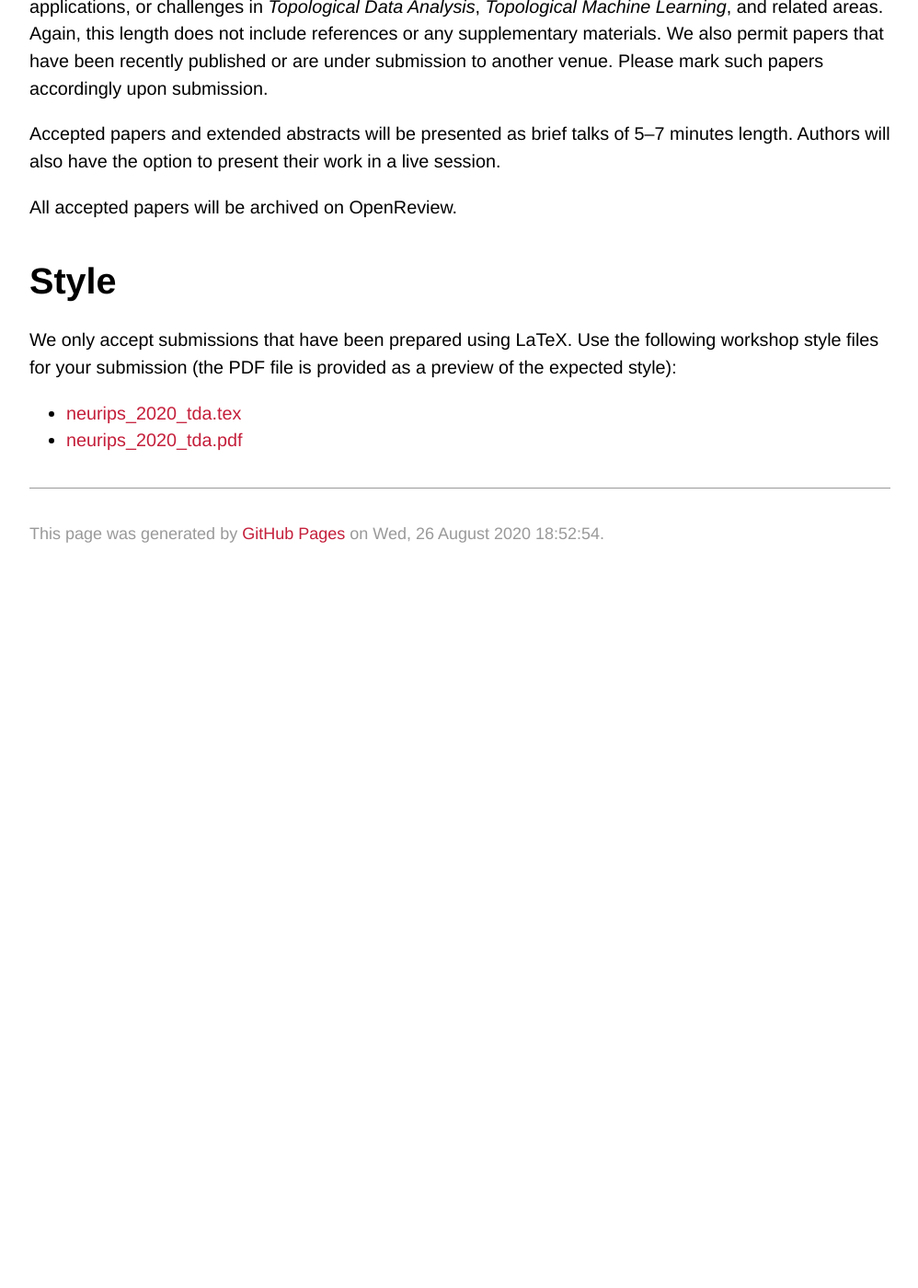
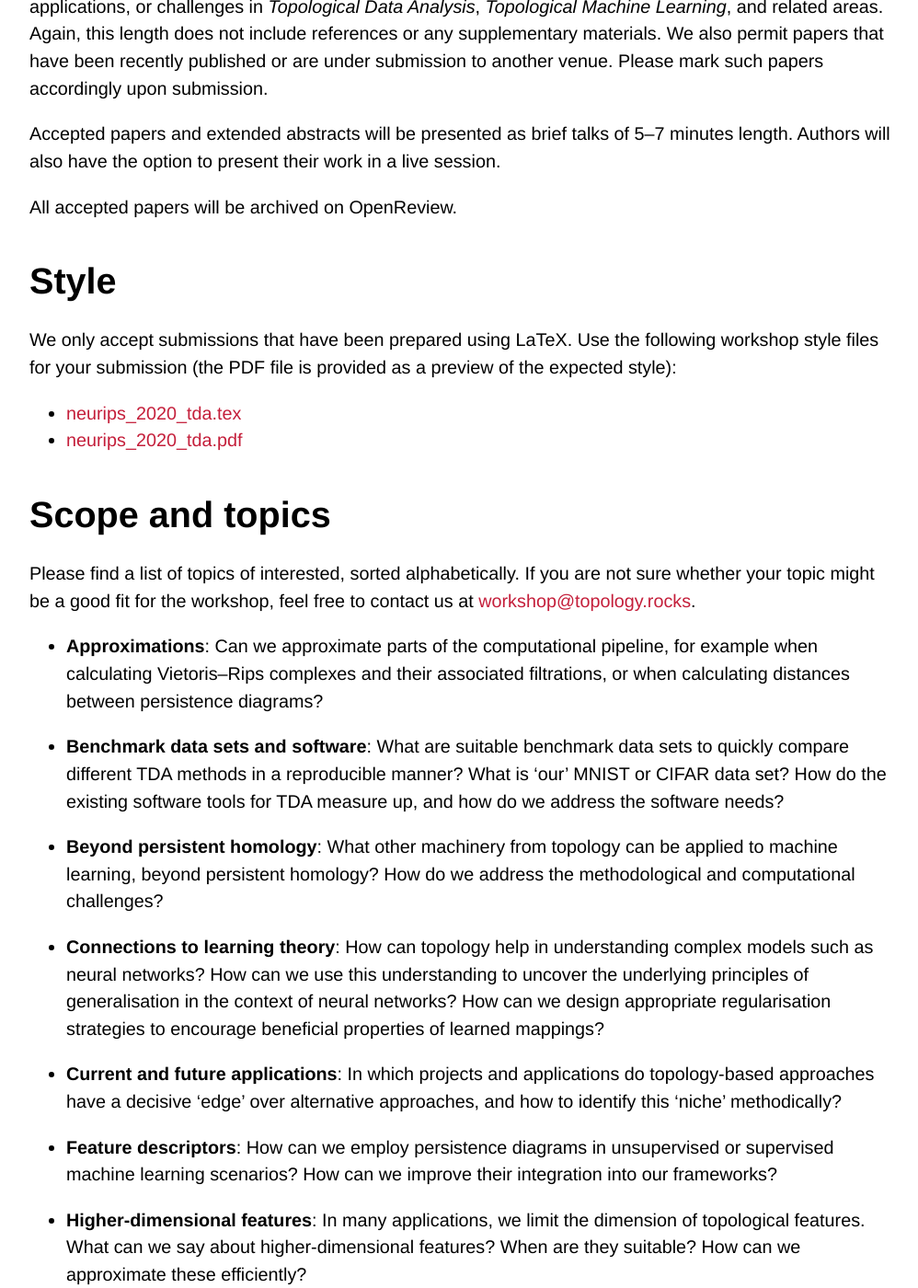
Before and after one commit to tda-in-ml/tda-in-ml.github.io, a Jekyll site: the page built from cfp.md, in a window 1280 px wide and 1400 px high, scrolled down 943 px. Shown: the whole window at 92% size, without its empty margins (140-1138 px from the left). Built offline with Jekyll 4.4.1, drawn with Linux system fonts in a browser that asks for light colours; some web fonts are replaced; our own code applies the rules of GitHub Pages for plain Markdown files; before the commit the page ends 1573 px from its top, so only the background shows below that; some of the changed text lies outside the part shown.

Commit message:
Extended call for papers with content from the original proposal

```diff
--- a/cfp.md
+++ b/cfp.md
@@ -37,3 +37,63 @@ provided as a preview of the expected style):
 
 - [neurips_2020_tda.tex](/assets/neurips_2020_tda.tex)
 - [neurips_2020_tda.pdf](/assets/neurips_2020_tda.pdf)
+
+# Scope and topics
+
+Please find a list of topics of interested, sorted alphabetically. If
+you are not sure whether your topic might be a good fit for the
+workshop, feel free to contact us at [workshop@topology.rocks](mailto:workshop@topology.rocks).
+
+-   **Approximations**: Can we approximate parts of the computational
+    pipeline, for example when calculating Vietoris--Rips complexes and
+    their associated filtrations, or when calculating distances between
+    persistence diagrams?
+
+-   **Benchmark data sets and software**: What are suitable benchmark
+    data sets to quickly compare different TDA methods in a reproducible
+    manner? What is 'our' MNIST or CIFAR data set? How do the existing
+    software tools for TDA measure up, and how do we address the
+    software needs?
+
+-   **Beyond persistent homology**: What other machinery from topology
+    can be applied to machine learning, beyond persistent homology? How
+    do we address the methodological and computational challenges?
+
+-   **Connections to learning theory**: How can topology help in
+    understanding complex models such as neural networks? How can we use
+    this understanding to uncover the underlying principles of
+    generalisation in the context of neural networks? How can we design
+    appropriate regularisation strategies to encourage beneficial
+    properties of learned mappings?
+
+-   **Current and future applications**: In which projects and
+    applications do topology-based approaches have a decisive 'edge' over
+    alternative approaches, and how to identify this 'niche'
+    methodically?
+
+-   **Feature descriptors**: How can we employ persistence diagrams in
+    unsupervised or supervised machine learning scenarios? How can we
+    improve their integration into our frameworks?
+
+-   **Higher-dimensional features**: In many applications, we limit the
+    dimension of topological features. What can we say about
+    higher-dimensional features? When are they suitable? How can we
+    approximate these efficiently?
+
+-   **Scaling and parallel processing**: How can we scale TDA to the
+    data set sizes that we encounter in machine learning?
+
+-   **Statistical approaches**: What can we say about confidence
+    estimates of topological features, in particular when there is an
+    element of stochasticity in the input data generation?
+
+-   **TDA for evolving machine learning areas**: How do we develop and
+    use TDA approaches for evolving fronts of ML such fair/explainable
+    ML, causality, meta-learning, or adversarial examples (note that
+    this is not an exhaustive list; TDA methods have cropped up in all
+    of these domains)?
+
+-   **Time-varying topology**: What are suitable characterisations of
+    time-varying topological features? What kind of computational tricks
+    can we use to speed up their calculation? What is a good perspective
+    to analyse dynamical systems with TDA?
```
